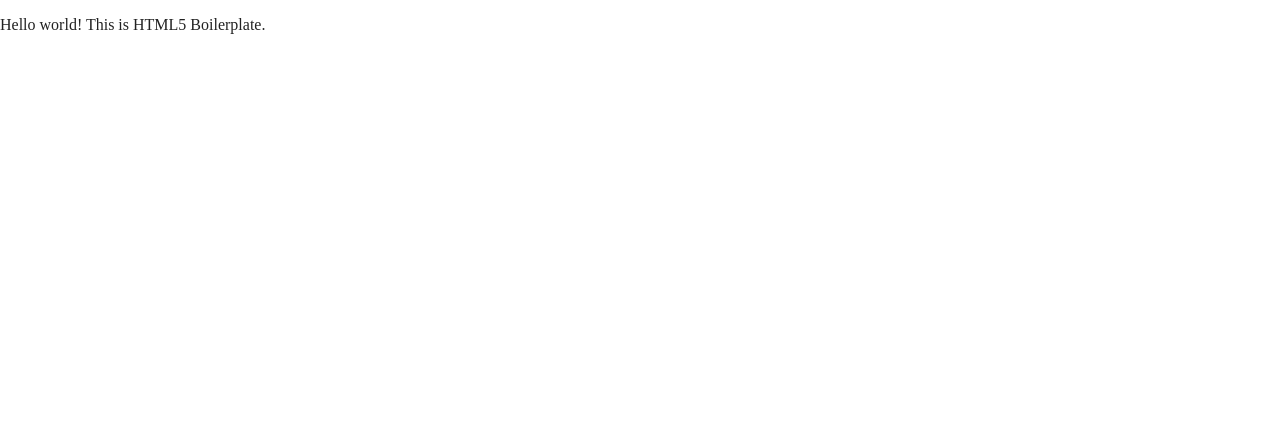
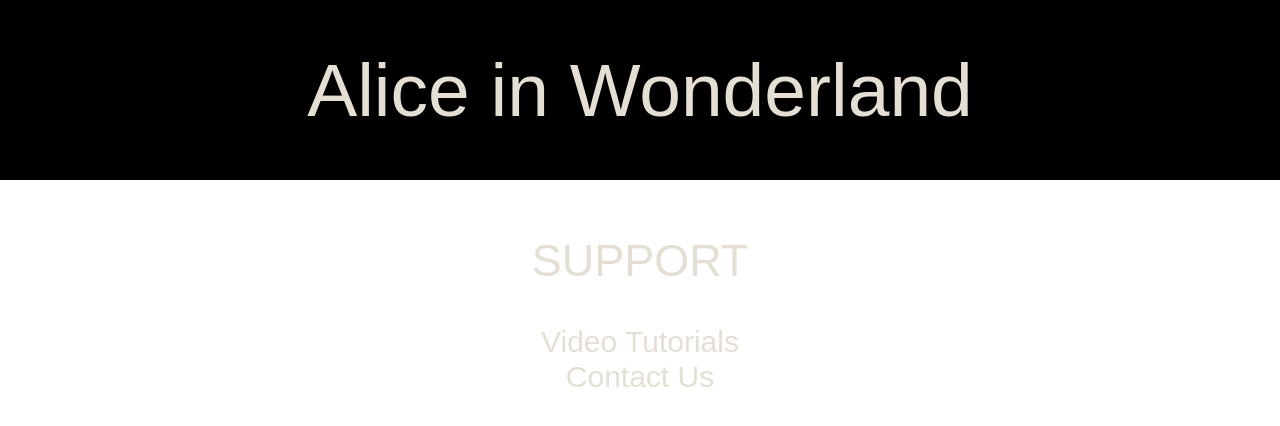
Before and after one commit to bluebarium/bluebarium, a website built with Parcel: page AliceinWonderland/Support/index.html in a window 1280 px wide. Built offline with nearby package versions, Linux system fonts and the light colour scheme; files whose address does not match are found by name.

Commit message:
Starting to build

```diff
--- a/AliceinWonderland/Support/index.html
+++ b/AliceinWonderland/Support/index.html
@@ -1,31 +1,136 @@
 <!doctype html>
 <html class="no-js" lang="">
-
 <head>
 <meta charset="utf-8">
-  <title></title>
+<title>Alice in Wonderland</title>
 <meta name="description" content="">
 <meta name="viewport" content="width=device-width, initial-scale=1">
-
 <meta property="og:title" content="">
 <meta property="og:type" content="">
 <meta property="og:url" content="">
 <meta property="og:image" content="">
-
 <link rel="manifest" href="site.webmanifest">
 <link rel="apple-touch-icon" href="icon.png">
 <!-- Place favicon.ico in the root directory -->
 
 <link rel="stylesheet" href="css/normalize.css">
 <link rel="stylesheet" href="css/main.css">
+<meta name="theme-color" content="#fafafa">
+<style>
+/* Extra small devices (phones, 600px and down) */
+@media only screen and (max-width: 600px) {
+.header {
+    height: 130px;
+    font-size: 42px;
+}
+.support {
+    font-size: 32px;
+    height: 65px;
+}
+.onelevelsection {
+    font-size: 25px;
+}
+}
 
-  <meta name="theme-color" content="#fafafa">
+/* Small devices (portrait tablets and large phones, 600px and up) */
+@media only screen and (min-width: 600px) {
+.header {
+    height: 150px;
+    font-size: 50px;
+}
+.support {
+    font-size: 35px;
+    height: 75px;
+}
+.onelevelsection {
+    font-size: 25px;
+}
+}
+
+/* Medium devices (landscape tablets, 768px and up) */
+@media only screen and (min-width: 768px) {
+.header {
+    height: 150px;
+    font-size: 50px;
+}
+.support {
+    font-size: 35px;
+    height: 75px;
+}
+.onelevelsection {
+    font-size: 25px;
+}
+}
+
+/* Large devices (laptops/desktops, 992px and up) */
+@media only screen and (min-width: 992px) {
+.header {
+    height: 180px;
+    font-size: 60px;
+}
+.support {
+    font-size: 40px;
+    height: 90px;
+}
+.onelevelsection {
+    font-size: 30px;
+}
+}
+
+/* Extra large devices (large laptops and desktops, 1200px and up) */
+@media only screen and (min-width: 1200px) {
+.header {
+    height: 180px;
+    font-size: 75px;
+}
+.support {
+    font-size: 45px;
+    height: 90px;
+}
+.onelevelsection {
+    font-size: 30px;
+}
+}
+.header {
+    background-color: black;
+    color: #E5DFD3;
+    font-family: Arial, Helvetica, sans-serif;
+    font-style: normal;
+    display: flex;
+    justify-content: center;
+    align-items: center;
+}
+.main {
+    background-image: url("img/background.jpg");
+    background-position: center; /* Center the image */
+    background-repeat: no-repeat; /* Do not repeat the image */
+    background-size: cover; /* Resize the background image to cover the entire container */
+    color: #E5DFD3;
+    font-family: Arial, Helvetica, sans-serif;
+    font-style: normal;
+    display: flex;
+    flex-direction: column;
+    justify-content: center;
+    align-items: center;
+}
+}
+.support {
+    font-family: Arial, Helvetica, sans-serif;
+    font-style: normal;
+}
+</style>
 </head>
 
 <body>
-
-  <!-- Add your site or application content here -->
-  <p>Hello world! This is HTML5 Boilerplate.</p>
+<div class="header">Alice in Wonderland</div>
+<div class="main"> <br>
+  <br>
+  <br>
+  <div class="support">SUPPORT</div>
+  <div class="onelevelsection">Video Tutorials</div>
+  <div class="onelevelsection">Contact Us</div>
+  <br>
+</div>
 <script src="js/vendor/modernizr-3.11.2.min.js"></script>
 <script src="js/plugins.js"></script>
 <script src="js/main.js"></script>
@@ -37,5 +142,4 @@
   </script>
 <script src="https://www.google-analytics.com/analytics.js" async></script>
 </body>
-
 </html>
```
Lines whose indentation alone changed are shown as unchanged.
